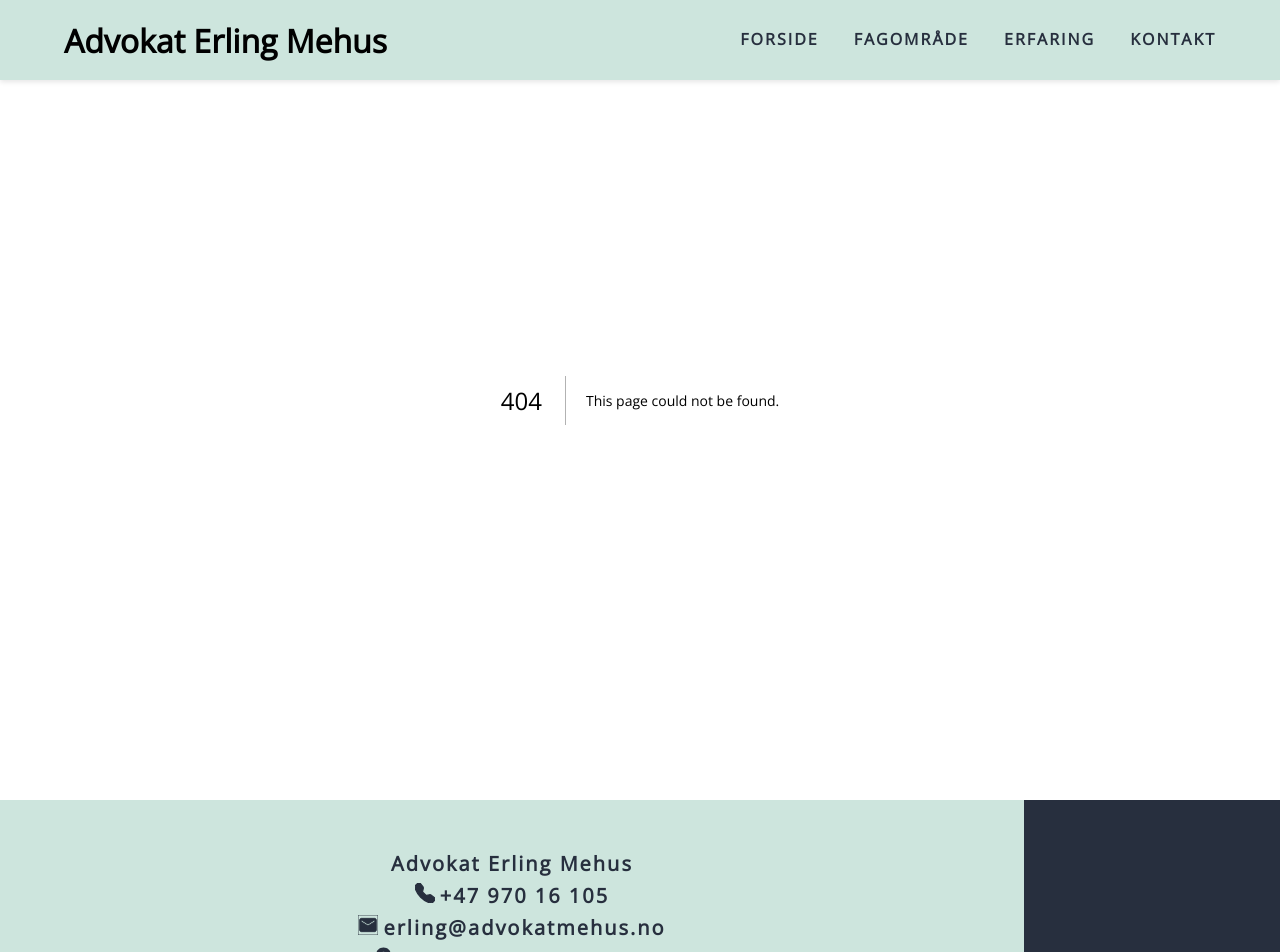
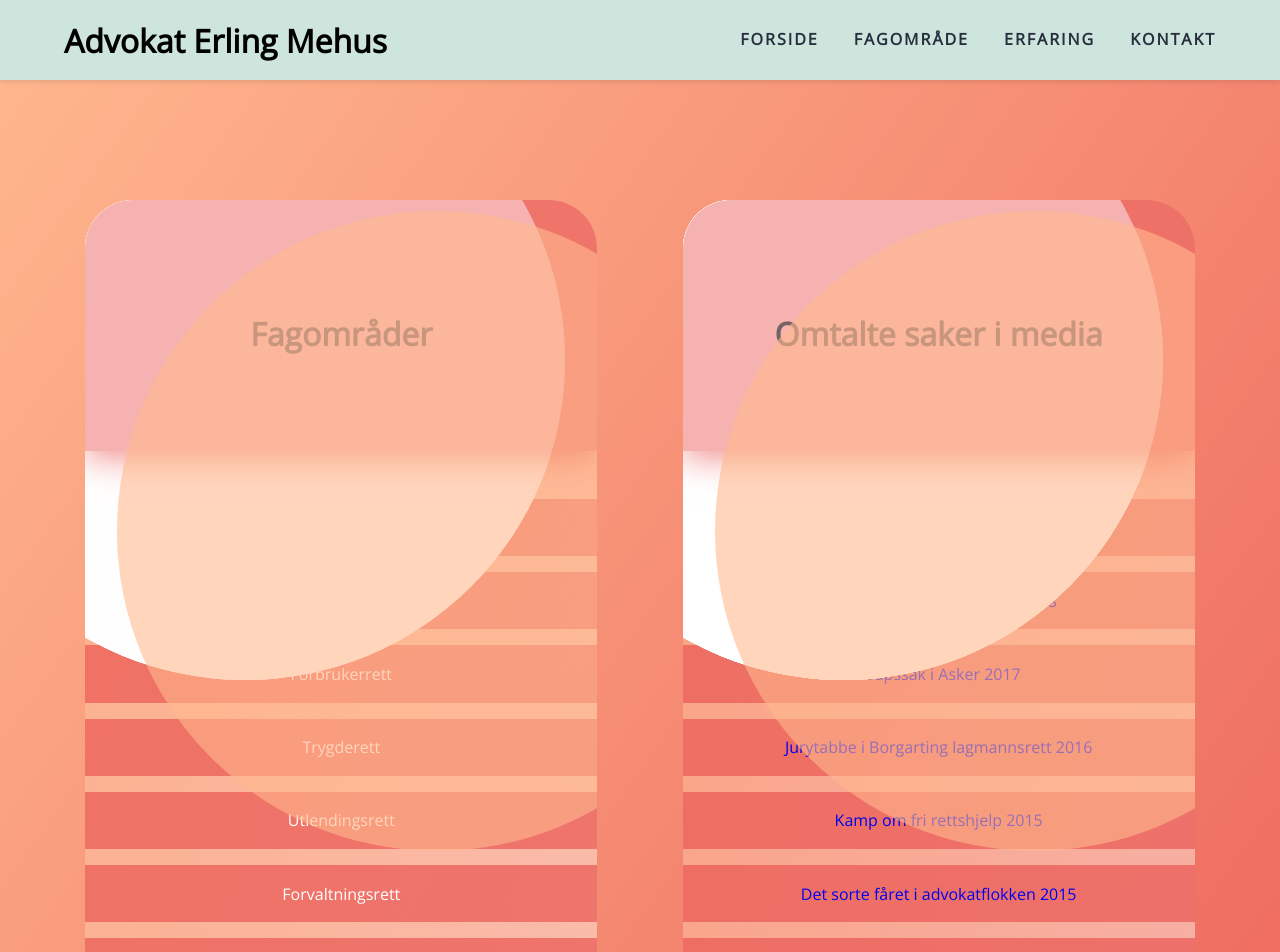
Before and after one commit to maf256/advokatmehus, a Next.js app: page /Subjectspage in a window 1280 px wide. Before the commit this address had no page. Shown: the top 952 px of the page. Built offline with nearby package versions, Linux system fonts and the light colour scheme.

Commit message:
working on Subjects

```diff
--- /dev/null
+++ b/components/Subjectareas/Subjects.js
@@ -0,0 +1,28 @@
+import React from "react";
+import { Data } from "../common/Data";
+import styles from './Subjects.module.css'
+
+export const Subjects = () => {
+  return <div className={styles.mainContainer}>
+    <div className={styles.container}>
+        <h1 className={styles.H1}>{Data.skills.Page2.nr.subject}</h1>
+        <ol className={styles.Ol}>
+            {
+                Data.skills.Page2.nr.ditale.map((name, index) =>
+                <li  className={styles.Li} key={index}>{name}</li>
+            )
+            }
+        </ol>
+    </div>
+    <div className={styles.container}>
+        <h1 className={styles.H1}>{Data.skills.Page2.nr.subject2}</h1>
+        <ol className={styles.Ol}>
+            {
+                Data.skills.Page2.nr.ditale2.map(({name,href, index}) =>
+                <li className={styles.Li} ><a key={index} href={href}>{name}</a></li>
+            )
+            }
+        </ol>
+    </div>
+  </div>;
+};
--- /dev/null
+++ b/components/Subjectareas/Subjects.module.css
@@ -0,0 +1,250 @@
+.mainContainer {
+    width: 100%;
+    padding: 200px 0;
+    display: flex;
+    justify-content: space-evenly;
+    flex-wrap: wrap;
+    /* display: grid;
+	font-size: 1.6rem;
+	place-items: center; */
+    background: linear-gradient(to right bottom, #ffb88e, #ea5753);
+}
+
+.container {
+    min-width: 450px;
+	width: 40%;
+	overflow-y: hidden;
+	overflow-x: hidden;
+	position: relative;
+	border-radius: 3rem;
+	background: linear-gradient(
+	to right bottom,
+	rgb(255, 184, 142, 0.44),
+	rgba(255, 255, 255, 0.5)
+);
+}
+
+
+.container ::-webkit-scrollbar {
+    width: 0;
+}
+
+.container ::before {
+    content: "";
+    top: -10rem;
+    left: -10rem;
+    width: 40rem;
+    height: 40rem;
+    position: absolute;
+    border-radius: 50%;
+    background: rgba(255, 255, 255, 0.35);
+}
+
+.container ::after {
+    content: "";
+    bottom: 0rem;
+    right: -10rem;
+    width: 40rem;
+    height: 40rem;
+    margin-bottom: -25rem;
+    position: absolute;
+    border-radius: 50%;
+    background: rgba(255, 185, 142, 0.6);
+
+}
+
+.H1 {
+    top: 0;
+    margin: 0;
+    padding: 6rem 0;
+    padding-top: 7rem;
+    position: sticky;
+    z-index: 1000;
+    text-align: center;
+    color: rgb(42, 15, 15);
+    margin-bottom: 3rem;
+    box-shadow: 0 7px 2rem #ea5753;
+    background: rgba(234, 87, 83, 0.7);
+}
+.Ol {
+    margin: 0;
+    gap: 1rem;
+    padding: 0;
+    display: flex;
+    list-style: none;
+    place-items: center;
+    flex-direction: column;
+    counter-reset: my-counter;
+}
+
+.Li {
+    width: 40rem;
+    text-align: center;
+    color: white;
+    background: white;
+    counter-increment: my-counter;
+    padding: 1.1rem 1.5rem 1.1rem 1.5rem;
+    background: rgba(234, 87, 83, 0.7);
+}
+
+.Li ::before {
+    content: counter(my-counter) ". ";
+}
+
+/* linear-gradient(red, yellow) */
+
+/* $color-container: linear-gradient(
+	to right bottom,
+	rgb(255, 184, 142, 0.44),
+	rgba(255, 255, 255, 0.5)
+); */
+
+/* .container {
+	width: 40vw;
+	padding: 3rem;
+	overflow-y: hidden;
+	overflow-x: hidden;
+	position: relative;
+	border-radius: 3rem;
+	background: $color-container;
+
+	&::-webkit-scrollbar {
+		width: 0;
+	}
+
+	&::before {
+		content: "";
+		top: -10rem;
+		left: -10rem;
+		width: 40rem;
+		height: 40rem;
+		position: absolute;
+		border-radius: 50%;
+		background: rgba(255, 255, 255, 0.35);
+	}
+
+	&::after {
+		content: "";
+		bottom: 0rem;
+		right: -10rem;
+		width: 40rem;
+		height: 40rem;
+		margin-bottom: -25rem;
+		position: absolute;
+		border-radius: 50%;
+		background: rgba(255, 185, 142, 0.6);
+	}
+
+	// Heading
+
+
+	// 	List
+
+	}
+} */
+
+
+
+
+/* @import url("https://fonts.googleapis.com/css2?family=Roboto:wght@400;700&display=swap");
+
+$color-text: #fff;
+$color-background: linear-gradient(to right bottom, #ffb88e, #ea5753);
+$color-container: linear-gradient(
+	to right bottom,
+	rgb(255, 184, 142, 0.44),
+	rgba(255, 255, 255, 0.5)
+);
+$color-list: rgba(234, 87, 83, 0.7);
+
+html {
+	font-size: 62.5%;
+}
+
+body {
+	margin: 0;
+	height: 100vh;
+	display: grid;
+	font-size: 1.6rem;
+	place-items: center;
+	background: $color-background;
+	font-family: Rockwell, "Courier New", Courier, Georgia, Times,
+		"Times New Roman", serif;
+}
+
+.container {
+	width: 40vw;
+	padding: 3rem;
+	overflow-y: hidden;
+	overflow-x: hidden;
+	position: relative;
+	border-radius: 3rem;
+	background: $color-container;
+
+	&::-webkit-scrollbar {
+		width: 0;
+	}
+
+	&::before {
+		content: "";
+		top: -10rem;
+		left: -10rem;
+		width: 40rem;
+		height: 40rem;
+		position: absolute;
+		border-radius: 50%;
+		background: rgba(255, 255, 255, 0.35);
+	}
+
+	&::after {
+		content: "";
+		bottom: 0rem;
+		right: -10rem;
+		width: 40rem;
+		height: 40rem;
+		margin-bottom: -25rem;
+		position: absolute;
+		border-radius: 50%;
+		background: rgba(255, 185, 142, 0.6);
+	}
+
+	// Heading
+	h1 {
+		top: 0;
+		margin: 0;
+		padding: 6rem 0;
+		padding-top: 7rem;
+		position: sticky;
+		text-align: center;
+		color: $color-text;
+		margin-bottom: 3rem;
+		box-shadow: 0 7px 2rem #ea5753;
+		background: rgba(234, 87, 83, 0.7);
+	}
+
+	// 	List
+	ol {
+		margin: 0;
+		gap: 1rem;
+		padding: 0;
+		display: flex;
+		list-style: none;
+		place-items: center;
+		flex-direction: column;
+		counter-reset: my-counter;
+
+		li {
+			width: 40rem;
+			text-align: center;
+			color: $color-text;
+			border-radius: 3rem;
+			background: $color-list;
+			counter-increment: my-counter;
+			padding: 1.1rem 1.5rem 1.1rem 1.5rem;
+
+			&::before {
+				content: counter(my-counter) ". ";
+			}
+		}
+	}
+} */
--- a/components/common/Data.js
+++ b/components/common/Data.js
@@ -10,7 +10,7 @@ export const Data = {
                 ],
             nr: [
                 {name: 'FORSIDE', href: '/'},
-                {name: 'FAGOMRÅDE', href: 'About'},
+                {name: 'FAGOMRÅDE', href: 'Subjectspage'},
                 {name: 'ERFARING', href: 'Experiance'},
                 {name: 'KONTAKT', href: 'Contact'}
             ]
--- /dev/null
+++ b/pages/Subjectspage.js
@@ -0,0 +1,7 @@
+import { Subjects } from "@/components/Subjectareas/Subjects";
+
+export default function Subjectspage () {
+  return <Subjects>
+
+  </Subjects>
+};
```
